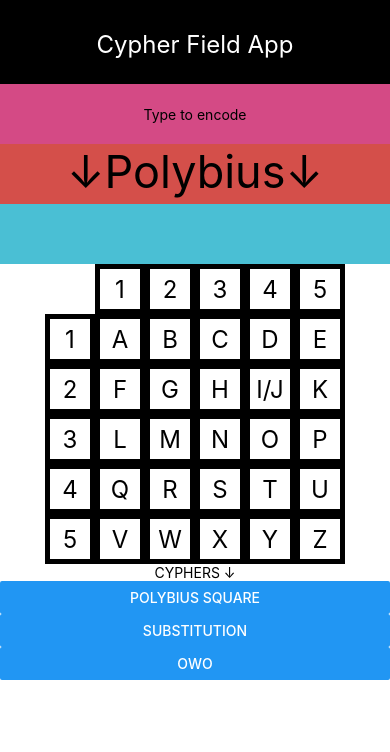
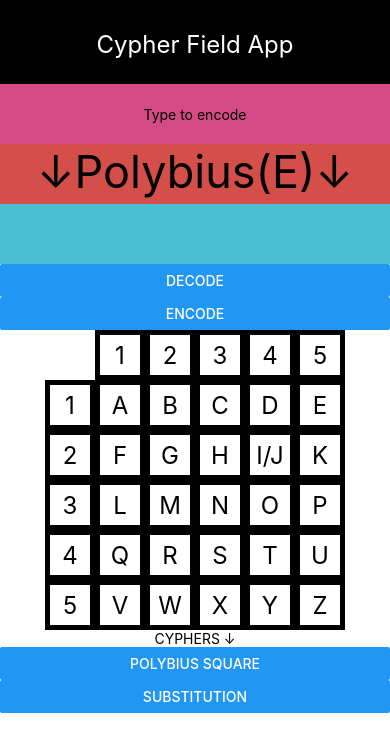
Before and after one commit to CaramelUrsa/reactNativeTest, a React Native app: screen / in a window 390 px wide. Both pictures are taken after a click on the button "POLYBIUS SQUARE". Shown: the top 752 px of the page. Built offline with nearby package versions, Linux system fonts and the light colour scheme.

Commit message:
do stuff

```diff
--- a/App.js
+++ b/App.js
@@ -10,7 +10,7 @@ export default class FieldCypher extends Component {
         this.state = {
             text: '',
             think: '',
-            cypher: 'Polybius',
+            cypher: 'Substitution',
             subst: 'a,b,c,d,e,f,g,h,i,j,k,l,m,n,o,p,q,r,s,t,u,v,w,x,y,z',
             substate: 'a,b,c,d,e,f,g,h,i,j,k,l,m,n,o,p,q,r,s,t,u,v,w,x,y,z',
         };
@@ -18,11 +18,11 @@ export default class FieldCypher extends Component {
         this.switchToPoly = this.switchToPoly.bind(this)
         this.switchToSub = this.switchToSub.bind(this)
         this.switchSubToAtbash = this.switchSubToAtbash.bind(this)
-        this.switchTouwu = this.switchTouwu.bind(this)
         this.resetSub = this.resetSub.bind(this)
         this.changesub = this.changesub.bind(this)
         this.test = this.test.bind(this)
         this.compairitor = this.compairitor.bind(this)
+        this.switchToPolyDec = this.switchToPolyDec.bind(this)
     }
 
     render() {
@@ -50,8 +50,17 @@ export default class FieldCypher extends Component {
                     />
                 </View>
         } else {
-            if (this.state.cypher == 'Polybius') {
+            if (this.state.cypher.slice(0,8) == 'Polybius') {
                 button =
+                    <View>
+                        <Button
+                            onPress={this.switchToPolyDec}
+                            title="DECODE"
+                        />
+                        <Button
+                            onPress={this.switchToPoly}
+                            title="ENCODE"
+                        />
                         <View style={{ justifyContent: 'center', alignItems: 'center' }}>
                             <View style={{ flexDirection: 'row' }}>
                                 <View style={{ flexDirection: 'column' }}>
@@ -104,6 +113,7 @@ export default class FieldCypher extends Component {
                                 </View>
                             </View>
                         </View>
+                    </View>
             }
         }
         return (
@@ -141,10 +151,6 @@ export default class FieldCypher extends Component {
                         <Button
                             onPress={this.switchToSub}
                             title="Substitution"
-                        />
-                        <Button
-                            onPress={this.switchTouwu}
-                            title="OwO"
                         />
 
                     </View>
@@ -184,17 +190,19 @@ export default class FieldCypher extends Component {
 
     switchToPoly = function () {
         this.setState({
-            cypher: 'Polybius'
+            cypher: 'Polybius(E)'
         })
     }
+
+    switchToPolyDec = function () {
+        this.setState({
+            cypher: 'Polybius(D)'
+        })
+    }
+
     switchToSub = function () {
         this.setState({
             cypher: 'Substitution'
-        })
-    }
-    switchTouwu = function () {
-        this.setState({
-            cypher: 'OwO'
         })
     }
 
@@ -236,21 +244,26 @@ export default class FieldCypher extends Component {
         }
     }
 
+    polydec = function (text) {
+        var letters = 'a,b,c,d,e,f,g,h,(i/j),k,l,m,n,o,p,q,r,s,t,u,v,w,x,y,z'.split(',')
+        var x = text.split(',')
+        for(var i = 0; i < x.length; i++) {
+            var tens = (parseInt(x[i].slice(0,1)) - 1) * 5;
+            x[i] = letters[tens + (parseInt(x[i].slice(1,2)) -1)];
+        }
+        return(x.toString())
+    }
+
     dis = function (text) {
         if (this.state.cypher == 'Substitution') {
             return (this.SUB(text))
         }
-        if (this.state.cypher == 'Polybius') {
+        if (this.state.cypher == 'Polybius(E)') {
             return (this.PentiDec(this.a1z26(text)))
         }
-        if (this.state.cypher == 'OwO') {
-            return (this.degen(text))
+        if (this.state.cypher == 'Polybius(D)') {
+            return (this.polydec(text))
         }
-    }
-
-    degen = function (text) {
-        var ret = text.replace(/r/g,'w').replace(/l/g,'w').replace(/R/g,'W').replace(/L/g,'W')
-        return(ret)
     }
 
     SUB = function (toCode) {
```
Lines whose indentation alone changed are shown as unchanged.
